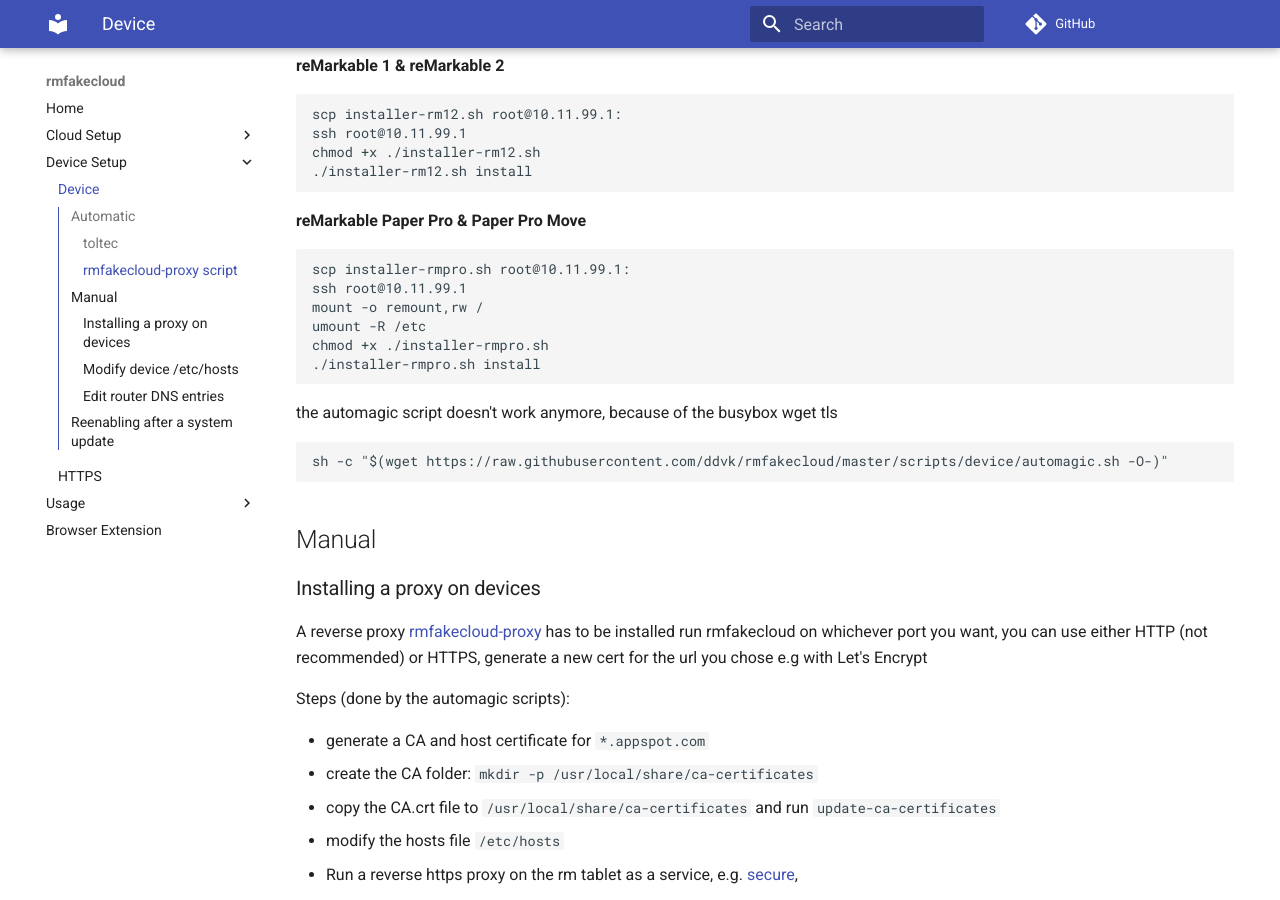
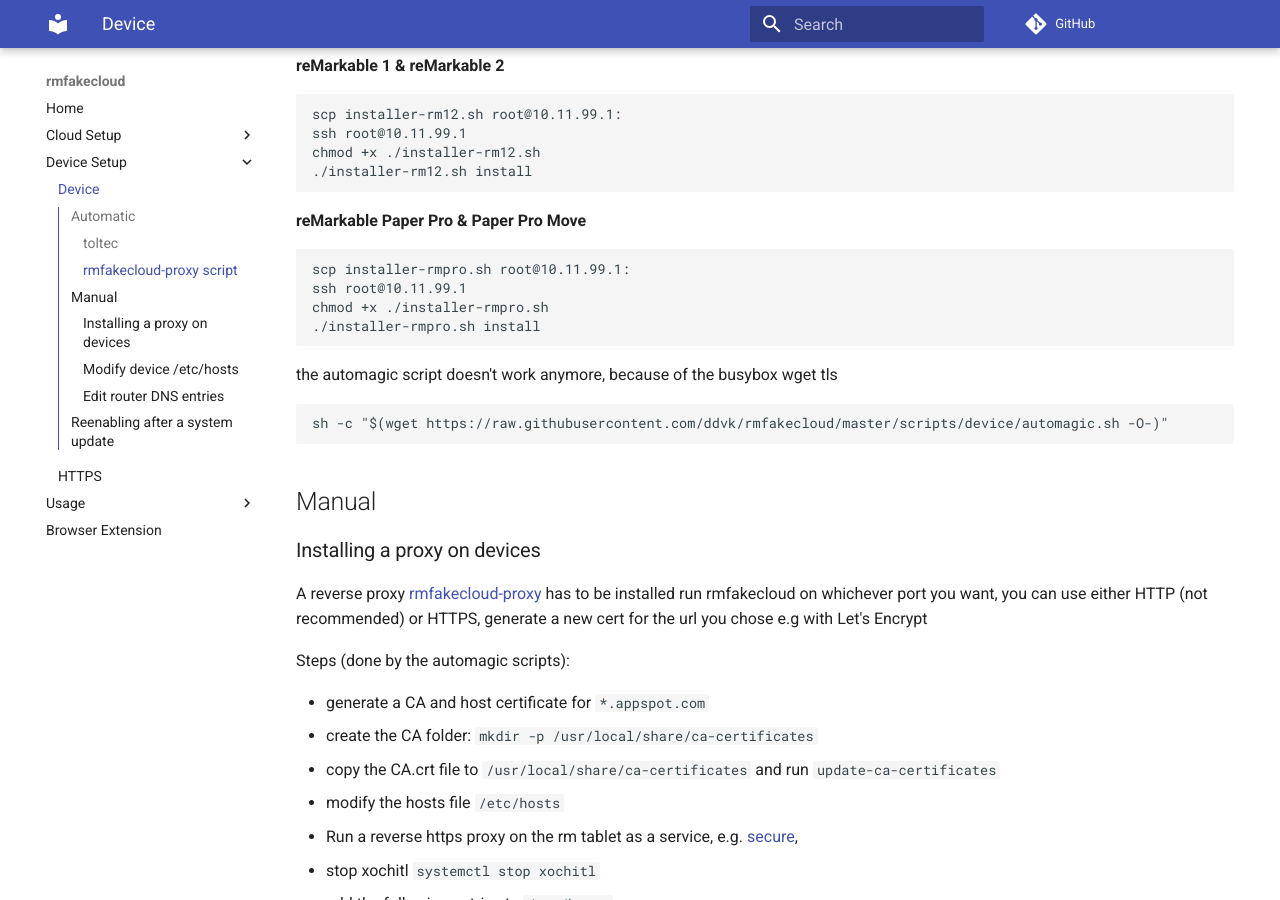
Before and after one commit to ddvk/rmfakecloud, an MkDocs documentation site: the page built from docs/remarkable/setup.md, in a window 1280 px wide and 900 px high, scrolled down 674 px. Built offline with MkDocs 1.6.1 and Material for MkDocs 9.7.7, drawn with Linux system fonts in a browser that asks for light colours; comment, search, counter and statistics services are not loaded.

Commit message:
docs(proxy): remove mount instructions from paper pro

````diff
--- a/docs/remarkable/setup.md
+++ b/docs/remarkable/setup.md
@@ -38,8 +38,6 @@ chmod +x ./installer-rm12.sh
 ```shell
 scp installer-rmpro.sh root@10.11.99.1:
 ssh root@10.11.99.1
-mount -o remount,rw /
-umount -R /etc
 chmod +x ./installer-rmpro.sh
 ./installer-rmpro.sh install
 ```
````
